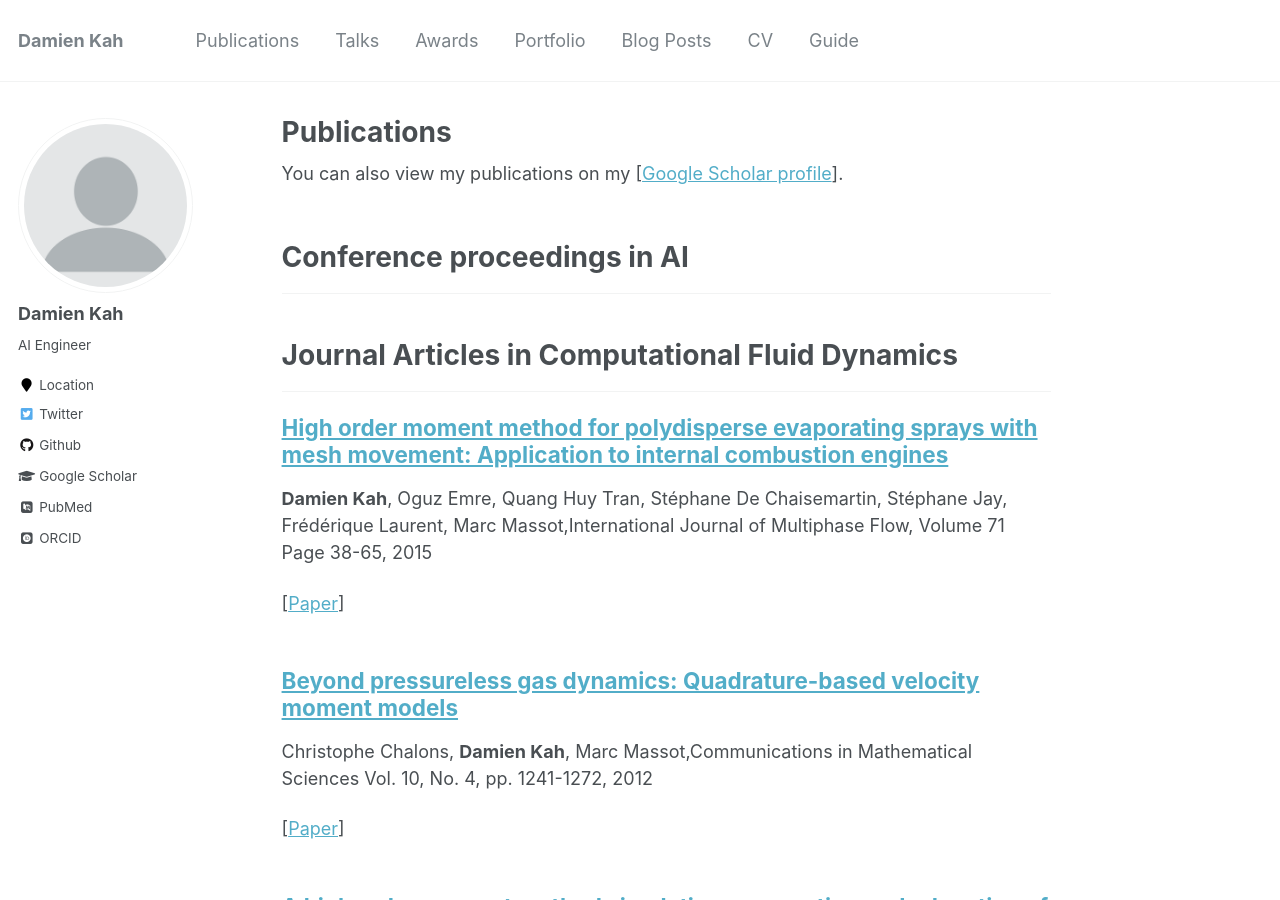
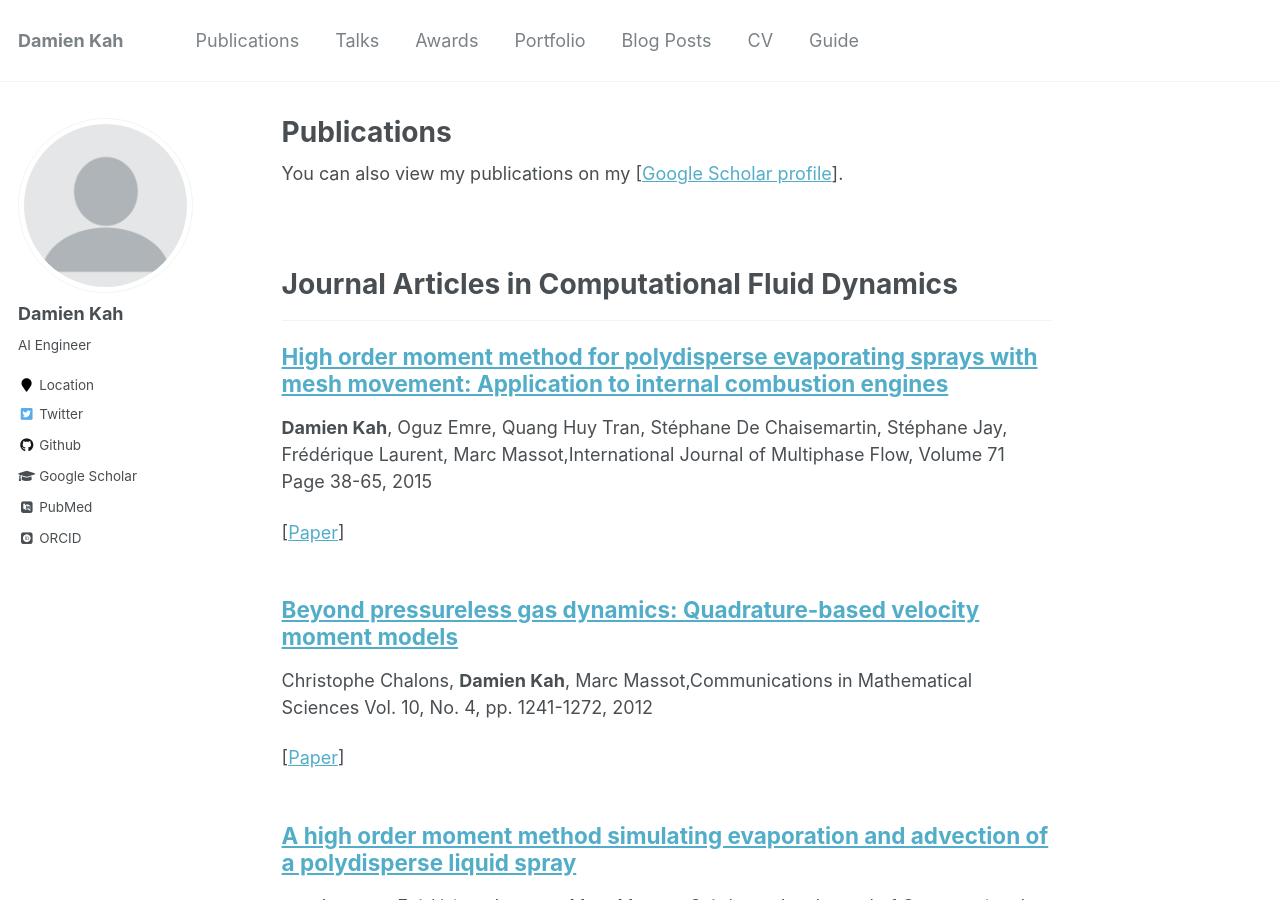
Before and after one commit to dams57k/dams57k.github.io, a Jekyll site: the page built from _pages/publications.html, in a window 1280 px wide and 900 px high. Built offline with Jekyll 4.4.1, drawn with Linux system fonts in a browser that asks for light colours; some web fonts are replaced.

Commit message:
change publi layout

```diff
--- a/_pages/publications.html
+++ b/_pages/publications.html
@@ -9,7 +9,7 @@ You can also view my publications on my [<a href=https://scholar.google.com/cita
 <br>
 <br>
 
-<h1> Conference proceedings in AI </h1>
+<!--<h1> Conference proceedings in AI </h1>
 <hr>
 
 {% for post in site.publications reversed %}
@@ -17,7 +17,7 @@ You can also view my publications on my [<a href=https://scholar.google.com/cita
 {% include archive-single-custom.html %}
 {% endif %}
 {% endfor %}
-
+-->
 
 <br>
 
```
